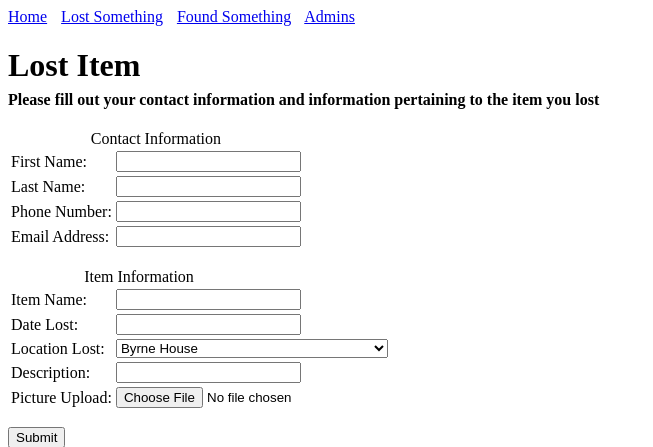
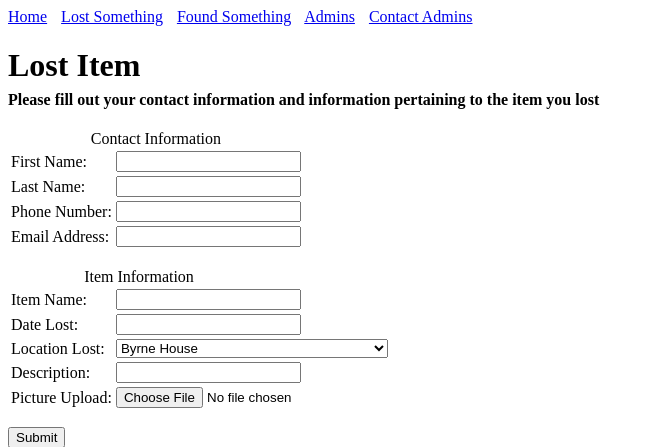
Before and after one commit to TeamMidas/Limbo, a PHP site: page /lost.php in a window 1280 px wide. Shown: the top 447 px of the page, without its empty margins (0-653 px from the left). Run offline with PHP 8.4, Linux system fonts and the light colour scheme; data comes from the database, SQL or seed files in the repository; some libraries are stand-ins or nearby versions.

Commit message:
added contact admin button

```diff
--- a/found.php
+++ b/found.php
@@ -13,7 +13,9 @@
 <a href='./limbo.php' style='margin-right:10px'>Home</a>
 <a href='./lost.php' style='margin-right:10px'>Lost Something</a>
 <a href='./found.php' style='margin-right:10px'>Found Something</a>
-<a href='./admin.php'>Admins</a>
+<a href='./admin.php' style='margin-right:10px'>Admins</a>
+<a href='./contactAdmin.php'>Contact Admins</a>
+
 <h1>Found Item</h1>
 <h4 style='margin-top:-15px'>Please fill out your contact information and information pertaining to the item you found</h4>
 
--- a/iteminfo.php
+++ b/iteminfo.php
@@ -7,7 +7,8 @@
 <a href='./limbo.php' style='margin-right:10px'>Home</a>
 <a href='./lost.php' style='margin-right:10px'>Lost Something</a>
 <a href='./found.php' style='margin-right:10px'>Found Something</a>
-<a href='./admin.php'>Admins</a>
+<a href='./admin.php' style='margin-right:10px'>Admins</a>
+<a href='./contactAdmin.php'>Contact Admins</a>
 
 <?php
 # Connect to MySQL server and the database
--- a/limbo.php
+++ b/limbo.php
@@ -8,7 +8,8 @@
 <a href='./limbo.php' style='margin-right:10px'>Home</a>
 <a href='./lost.php' style='margin-right:10px'>Lost Something</a>
 <a href='./found.php' style='margin-right:10px'>Found Something</a>
-<a href='./admin.php'>Admins</a>
+<a href='./admin.php' style='margin-right:10px'>Admins</a>
+<a href='./contactAdmin.php'>Contact Admins</a>
 
 <h1>Welcome to Limbo!</h1>
 <h4 style='margin-top:-15px'>If you lost or found something, you're in luck: this is the place to report it.</h4>
--- a/lost.php
+++ b/lost.php
@@ -13,7 +13,9 @@
 <a href='./limbo.php' style='margin-right:10px'>Home</a>
 <a href='./lost.php' style='margin-right:10px'>Lost Something</a>
 <a href='./found.php' style='margin-right:10px'>Found Something</a>
-<a href='./admin.php'>Admins</a>
+<a href='./admin.php' style='margin-right:10px'>Admins</a>
+<a href='./contactAdmin.php'>Contact Admins</a>
+
 <h1>Lost Item</h1>
 <h4 style='margin-top:-15px'>Please fill out your contact information and information pertaining to the item you lost</h4>
 
```
